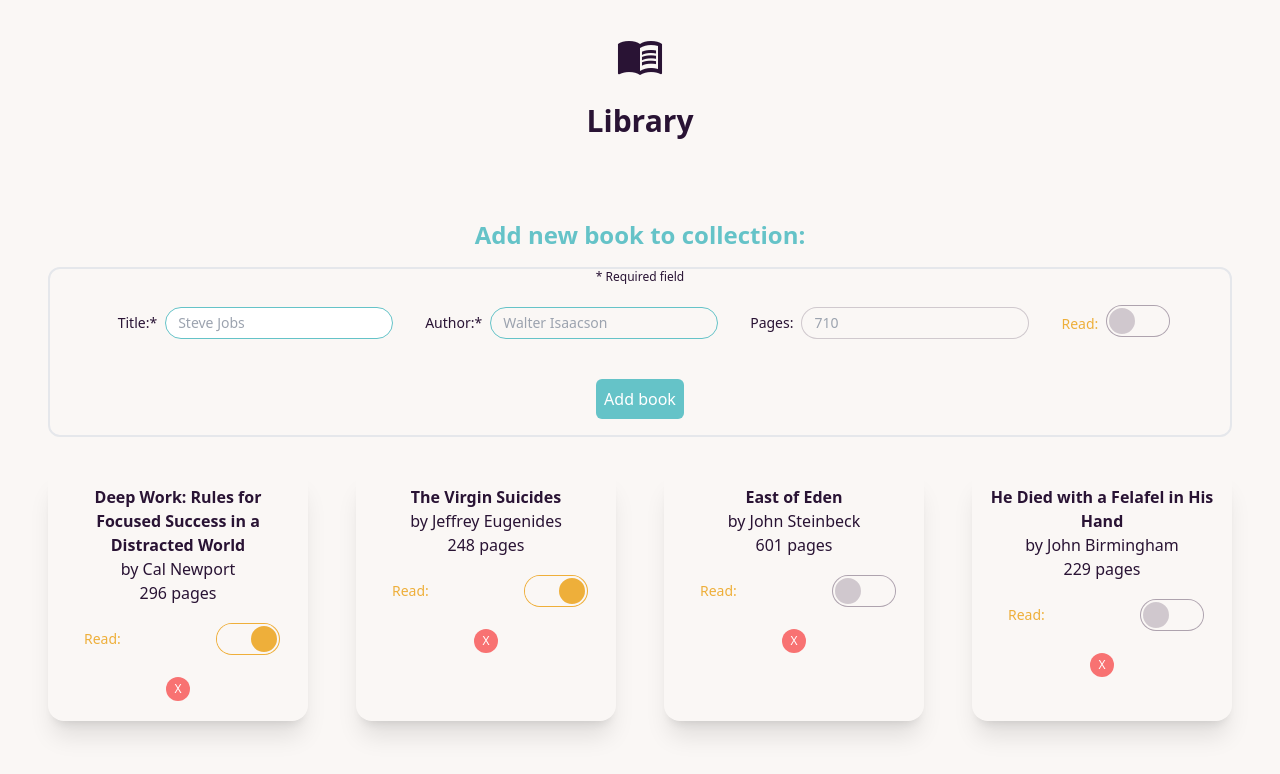
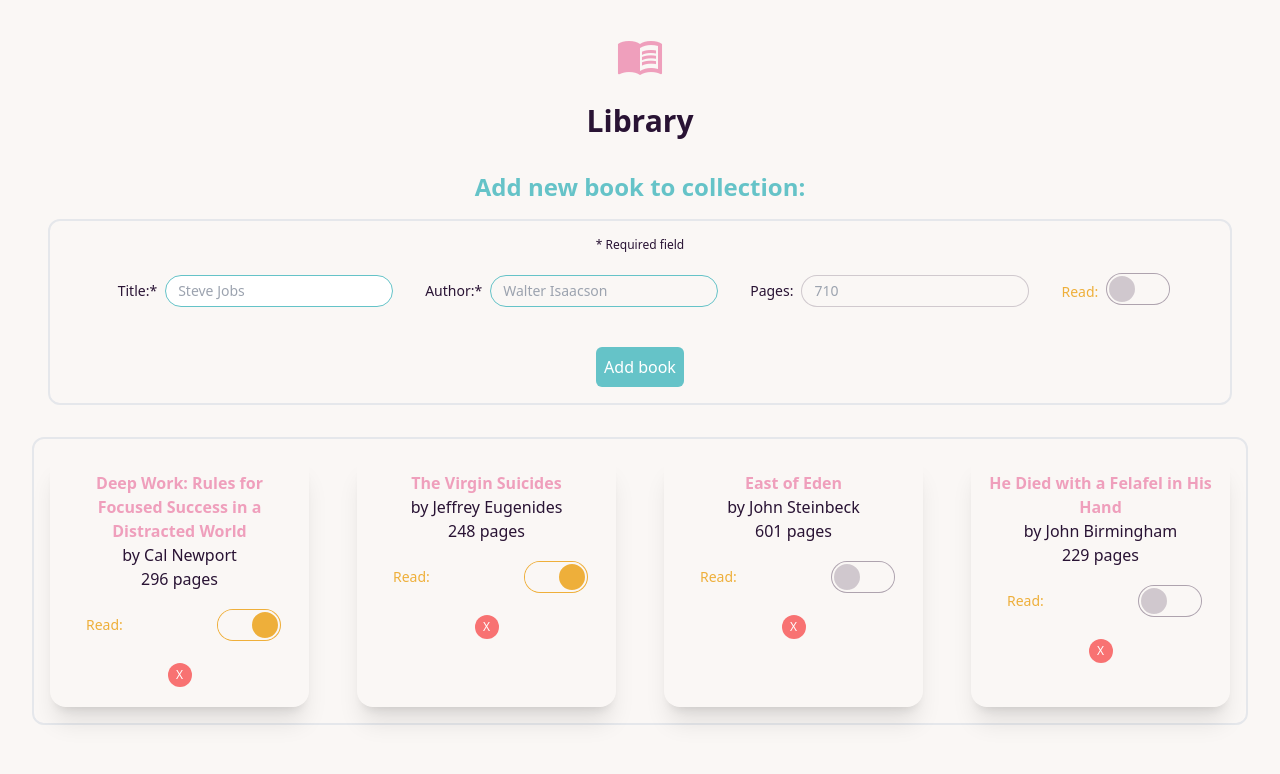
Before and after one commit to mchlol/library, a website: page index.html in a window 1280 px wide. Drawn offline with Linux system fonts and the light colour scheme.

Commit message:
centre align library grid

```diff
--- a/index.html
+++ b/index.html
@@ -31,12 +31,12 @@
 
 <body>
 
-    <header class="p-8 text-3xl font-bold text-center">
-        <span class="material-icons md-48">
+    <header class="m-8 text-3xl font-bold text-center">
+        <span class="material-icons md-48 text-secondary">
             menu_book
         </span>
 
-        <h1 class="m-4">Library</h1>
+        <h1 class="mt-4 text-neutral">Library</h1>
     </header>
 
     <main class="m-8">
@@ -47,9 +47,7 @@
 
             <form class="border-2 rounded-xl m-4" id="form">
 
-                <p class="text-xs justify-items-center text-center">* Required field</p>
-                <!-- test classes for tailwind-->
-                <!-- <button class="btn-error btn-xs btn-primary btn-circle m-1 text-white removeBtn">All Styles</button> -->
+                <p class="text-xs justify-items-center text-center mt-4">* Required field</p>
 
                 <div class="flex flex-wrap justify-center">
                     <div class="flex flex-wrap p-1 text-center justify-center">
@@ -103,8 +101,8 @@
 
         <!-- <div class="card shadow-xl m-5 p-4 w-64 text-center">Text</div> -->
 
-        <section id="library-section">
-            <div class="container grid lg:grid-cols-4 sm:grid-cols-2 gap-4">
+        <section id="library-section" class="flex flex-col justify-center">
+            <div class="container mx-auto border-2 rounded-xl grid lg:grid-cols-4 sm:grid-cols-2 gap-4 m-4">
 
 
             </div>
```
Also changed, not shown: dist/output.css.
